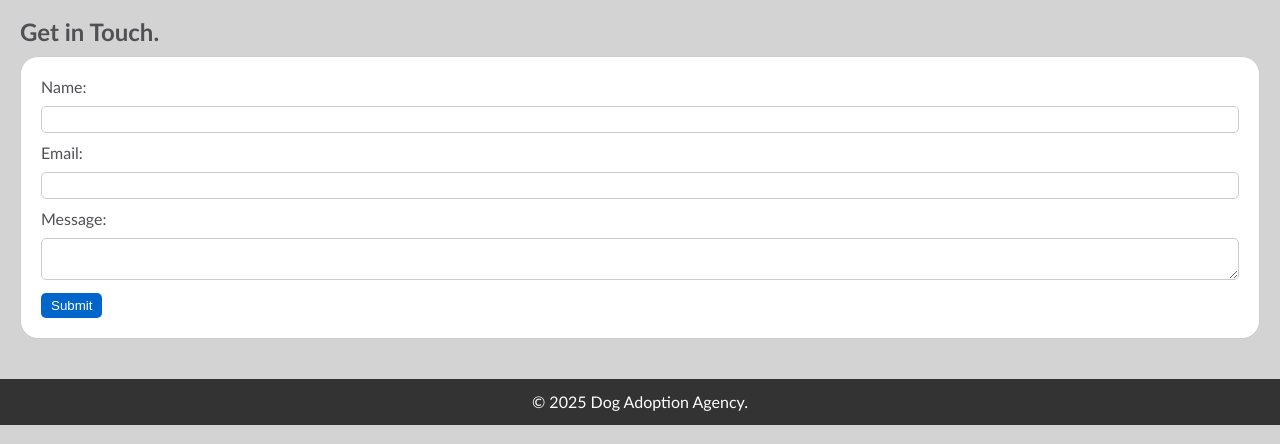
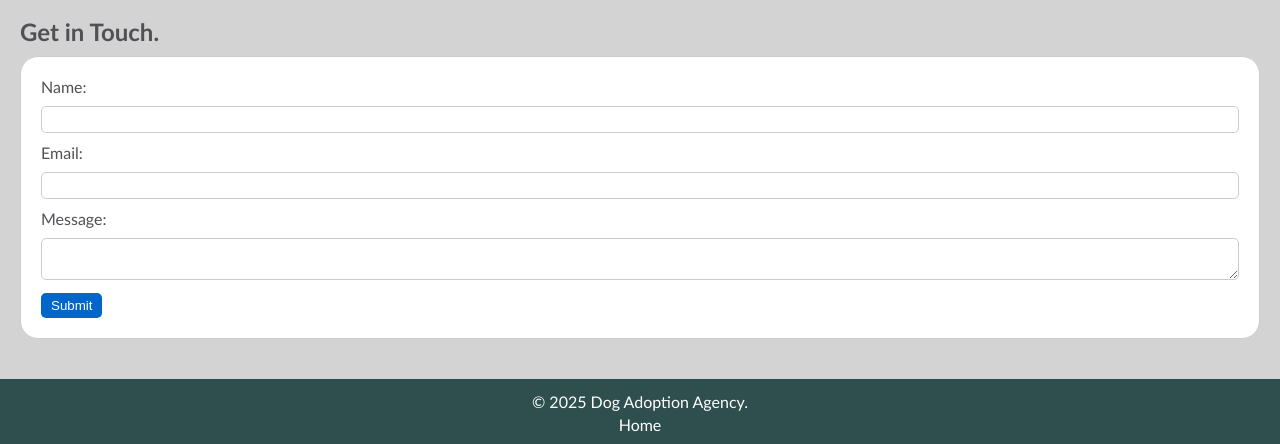
Before and after one commit to svenalexdev/dog-adoption-agency, a plain HTML site: page index.html in a window 1280 px wide. Shown: the part 2731-3175 px from the top of the page. Drawn offline with Linux system fonts and the light colour scheme.

Commit message:
Modified footer

```diff
--- a/index.html
+++ b/index.html
@@ -87,6 +87,7 @@
         </main>
         <footer>
             <p>© 2025 Dog Adoption Agency.</p>
+            <a href="#">Home</a>
         </footer>
     </body>
 </html>
--- a/style.css
+++ b/style.css
@@ -74,7 +74,7 @@ button:hover {
     background-color: #005cbf;
 }
 footer {
-    background-color: #333;
+    background-color: darkslategray;
     color: #fff;
     text-align: center;
     padding: 10px;
@@ -82,6 +82,12 @@ footer {
     position: relative;
     bottom: 0;
 }
+
+footer a {
+    text-decoration: none;
+    color: white;
+}
+
 @media only screen and (max-width: 600px) {
     header p {
         padding: 10px;
```
